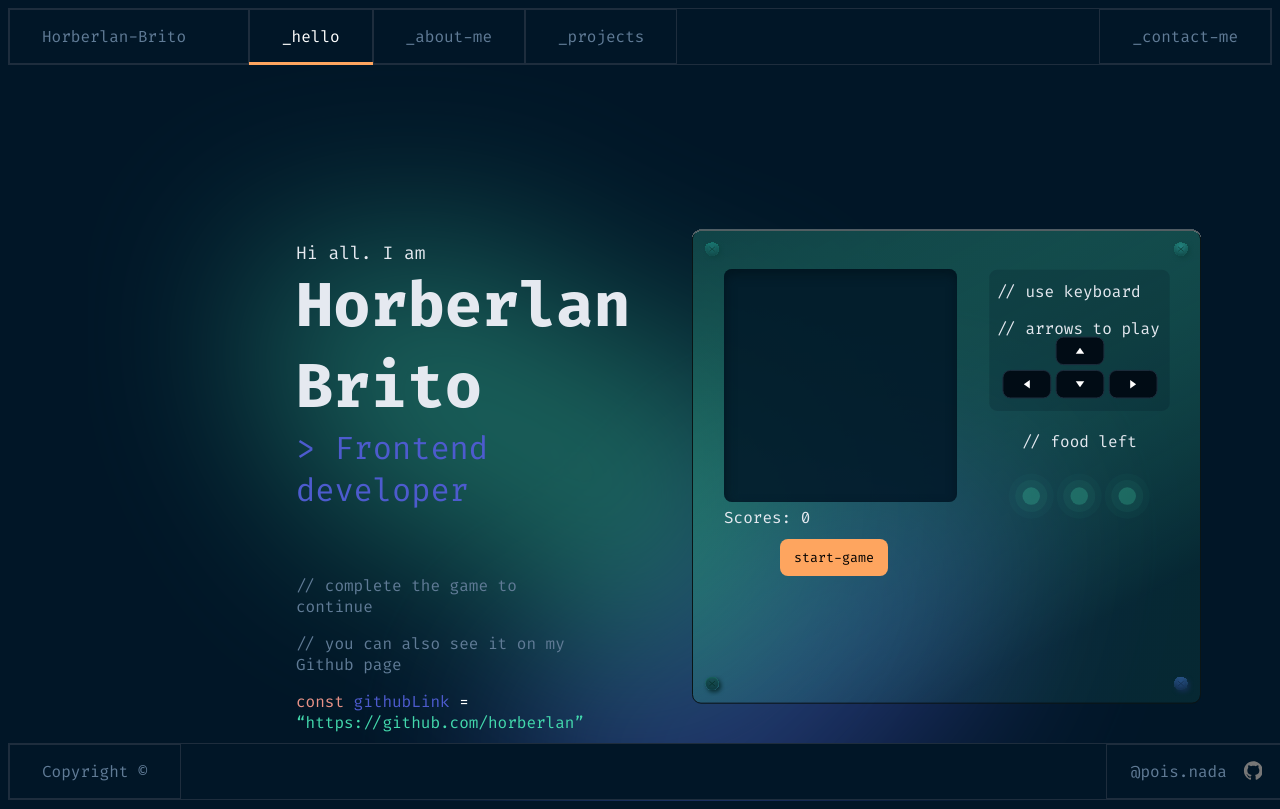
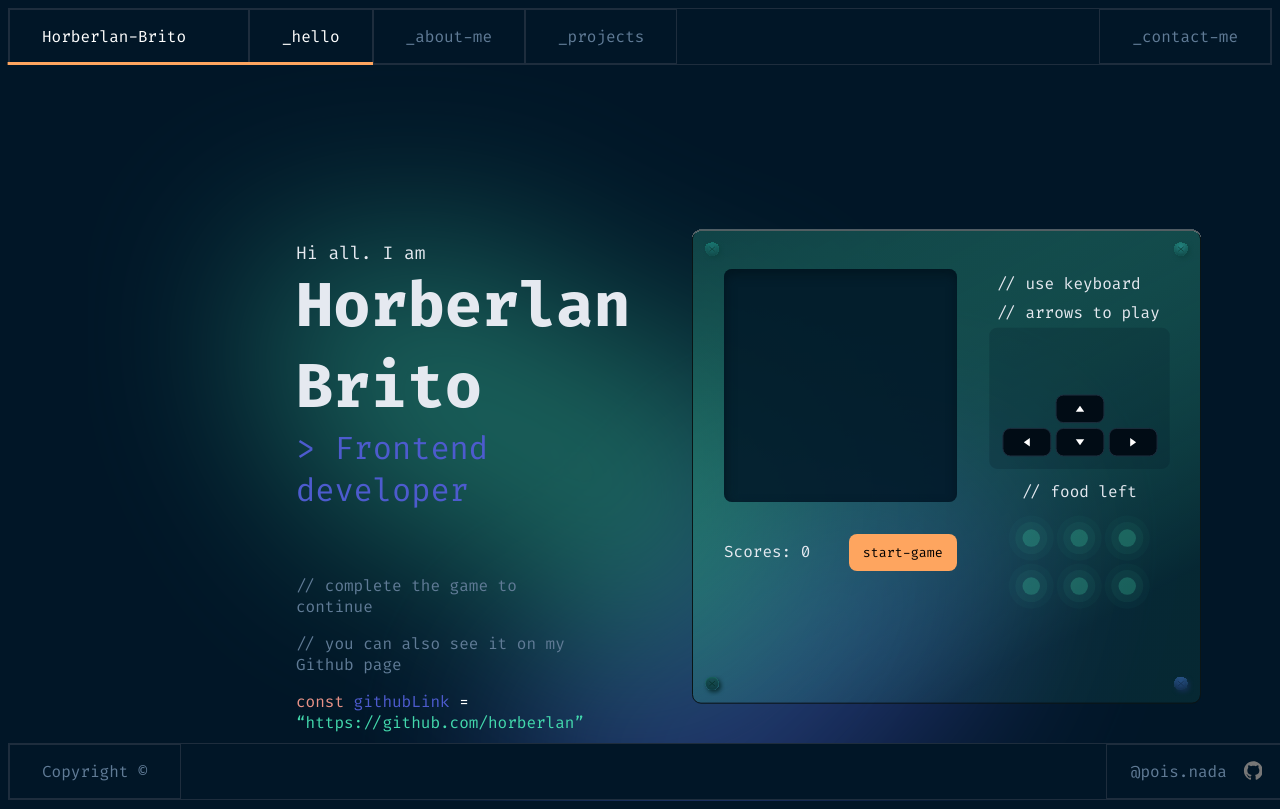
Before and after one commit to horberlan/horberlan-portfolio, a Vue app: page / in a window 1280 px wide. Built offline with nearby package versions, Linux system fonts and the light colour scheme; what quasar, vue-code-highlight would draw is missing.

Commit message:
fix: add snake game score condition

```diff
--- a/src/components/HeaderView.vue
+++ b/src/components/HeaderView.vue
@@ -6,12 +6,7 @@
   </span>
   <TransitionGroup name="header">
     <nav :class="containerClass" v-if="displayAll" ref="containerHeader">
-    <router-link
-      v-for="(link, index) in header"
-      :key="index"
-      :to="`${link.to}`"
-      class="navLinks"
-    >
+      <router-link v-for="(link, index) in header" :key="index" :to="`${link.to}`" class="navLinks">
         <span v-if="displayAll"> {{ link.title }}</span>
       </router-link>
     </nav>
@@ -25,7 +20,7 @@ import { onClickOutside } from '@vueuse/core'
 const header = [
   {
     title: "Horberlan-Brito",
-    toggle: "a",
+    to: "/",
   },
   {
     title: "_hello",
@@ -68,13 +63,16 @@ onMounted(() => {
 <style lang="scss" scoped>
 $bg-color: #1e2d3d;
 $primary: #607b96;
+
 main {
   position: relative;
 }
+
 nav {
   display: flex;
   flex-flow: row wrap;
   border: 1px solid $bg-color;
+
   .navLinks {
     border: 1px solid $bg-color;
     color: $primary;
@@ -82,21 +80,26 @@ nav {
     text-decoration: none;
     padding: 1rem 2rem;
     transition: 200ms;
+
     &:nth-child(1) {
       width: $nav-size;
     }
+
     &:last-child {
       margin-inline-start: auto;
     }
   }
+
   &.small-screen-nav {
     flex-direction: column;
   }
 }
+
 .router-link-active,
 .router-link-exact-active {
   position: relative;
   color: $white-full !important;
+
   &::before {
     content: "";
     background: #fea55f;
@@ -108,6 +111,7 @@ nav {
     transform: translateX(-50%);
   }
 }
+
 .toggleIcon {
   width: 35px;
   height: 2px;
@@ -120,13 +124,14 @@ nav {
   flex-direction: column;
   align-items: end;
 }
+
 .header-enter-active,
 .header-leave-active {
   transition: all 0.5s ease;
 }
+
 .header-enter-from,
 .header-leave-to {
   opacity: 0;
   transform: translateY(-10px);
-}
-</style>
+}</style>
--- a/src/router/index.ts
+++ b/src/router/index.ts
@@ -8,6 +8,11 @@ import ProjectView from "@/views/projects/ProjectView.vue";
 const router = createRouter({
   history: createWebHistory(import.meta.env.BASE_URL),
   routes: [
+    {
+      path: "/",
+      name: "",
+      component: IndexHomeVue,
+    },
     {
       path: "/",
       name: "home",
--- a/src/views/home/SnakeCanvas/SnakeCanvas.vue
+++ b/src/views/home/SnakeCanvas/SnakeCanvas.vue
@@ -6,6 +6,6 @@
     :height="boardSizePx"
   ></canvas>
 </template>
-<script src="./SnakeCanvas.js"></script>
+<script src="./SnakeCanvas.ts"></script>
 
 <style scoped src="./SnakeCanvas.css"></style>
--- a/src/views/home/SnakeGame.vue
+++ b/src/views/home/SnakeGame.vue
@@ -1,50 +1,41 @@
 <template>
   <div class="snake">
     <div id="app">
-      <SnakeCanvas
-        :cellSize="cellSize"
-        :boardSize="boardSize"
-        :speed="speed"
-        :isPlaying="isPlaying"
-        :stop="stop"
-        :addScores="addScores"
-        :scores="scores"
-      />
+      <SnakeCanvas :cellSize="cellSize" :boardSize="boardSize" :speed="speed" :isPlaying="isPlaying" :stop="stop"
+        :addScores="addScores" :scores="scores" />
       <div v-if="winner" class="winner">
         <span> WELL DONE! </span>
       </div>
-      <button
-        id="play-btn"
-        v-if="!isPlaying"
-        @keyup.space="isPlaying ? stop() : start()"
-        @click="isPlaying ? stop() : start()"
-      >
-        {{ isPlaying ? "end-game" : "start-game" }}
-      </button>
-      <div>Scores: {{ scores }}</div>
+      <div>
+        <div class="skane-actions">
+          <span>Scores: {{ scores }}</span>
+          <button id="play-btn" ref="buttonSnake" v-if="!isPlaying" @keydown.space="isPlaying ? stop() : start()"
+            @click="isPlaying ? stop() : start()">
+            {{ isPlaying ? "end-game" : "start-game" }}
+          </button>
+        </div>
+      </div>
     </div>
     <div id="label">
       <div class="snake_keymap">
         <p>// use keyboard</p>
         <p>// arrows to play</p>
+        <div class="keymap"></div>
       </div>
       <p>// food left</p>
 
-      <div>
-        <SvgIcon
-          v-for="(foods, index) in foodLoop"
-          :key="index"
-          :name="foods.name"
-          :empty="foods.empty"
-          size="xl"
-        />
+      <div v-if="scores <= 6" class="foods">
+        <SvgIcon v-for="foods in foodLoop" :key="foods.name" :name="foods.name" :empty="foods.empty" size="xl" />
+      </div>
+      <div v-else>
+        {{ textFinish }}
       </div>
     </div>
   </div>
 </template>
 
 <script setup lang="ts">
-import { ref } from "vue";
+import { ref, type Ref, watchEffect } from "vue";
 import SnakeCanvas from "@/views/home/SnakeCanvas/SnakeCanvas.vue";
 import SvgIcon from "@/components/SvgIcon.vue";
 
@@ -55,39 +46,63 @@ const scores = ref(0);
 const isPlaying = ref(false);
 const food = ref(true);
 const winner = ref(false);
+const textFinish = ref("");
+const buttonSnake = ref(null) as Ref<HTMLElement | null>;
 
-const foodLoop = [
+const foodLoop = ref([
   { name: "SnakeFood", empty: food.value },
   { name: "SnakeFood", empty: food.value },
   { name: "SnakeFood", empty: food.value },
-];
+  { name: "SnakeFood", empty: food.value },
+  { name: "SnakeFood", empty: food.value },
+  { name: "SnakeFood", empty: food.value },
+]);
+
 const start = () => {
   isPlaying.value = true;
-  foodLoop[0].empty = true;
+  foodLoop.value = [];
   winner.value = false;
   scores.value = 0;
 };
+
 const stop = () => {
+  console.log("oi")
   isPlaying.value = false;
   scores.value = 0;
 };
+
 const addScores = () => {
   scores.value = ++scores.value;
-  if (scores.value === 10) {
+  foodLoop.value.push({ name: "SnakeFood", empty: !food.value });
+
+  if (scores.value === 6) {
     winner.value = true;
     stop();
   }
-  foodLoop[0].empty = false;
+  foodLoop.value[0].empty = false;
 };
+
+watchEffect(() => {
+  if (buttonSnake.value)
+    buttonSnake.value.focus();
+});
 </script>
 
 <style lang="scss" scoped>
+#app {
+  position: relative;
+  display: flex;
+  flex-direction: column;
+  gap: 2rem;
+}
+
 #label {
   display: flex;
   align-items: center;
   flex-direction: column;
   gap: 2%;
 }
+
 .snake {
   display: flex;
   position: relative;
@@ -99,42 +114,60 @@ const addScores = () => {
   gap: 2rem;
   margin: 0.25rem;
 }
+
 @media screen and (max-width: 768px) {
   .snake {
     width: auto;
   }
 }
+
 .snake_keymap {
-  background: url("../../assets/snake_game_keymap.svg") no-repeat;
-  background-size: cover;
-  width: 11.3362rem;
-  height: 8.875rem;
   margin: 0 auto;
+  display: flex;
+  flex-flow: column;
+
+  .keymap {
+    background: url("../../assets/snake_game_keymap.svg") no-repeat;
+    background-size: cover;
+    width: 11.3362rem;
+    height: 8.875rem;
+
+  }
 }
+
 .snake_game {
   box-shadow: inset 1px 5px 11px rgba(2, 18, 27, 0.71);
   border-radius: 8px;
   margin-block-end: 1rem;
 }
+
 #play-btn {
-  position: absolute;
-  left: 5.5rem;
-  bottom: 8rem;
   background: #fea55f;
   padding: 0.625rem 0.875rem;
   border-radius: 0.5rem;
   color: black;
   border: none;
+  outline: none;
 }
+
 p {
   padding-block: 0.25rem;
-  margin: 0.5rem 0.5rem;
+  margin: 0 0.5rem;
 }
+
 .winner {
-  display: grid;
+  display: flex;
+  /* Use flex to center both horizontally and vertically */
+  justify-content: center;
+  /* Center horizontally */
+  align-items: center;
+  /* Center vertically */
   position: absolute;
   bottom: 12rem;
-  left: 2.3rem;
+  left: 50%;
+  /* Center horizontally */
+  transform: translateX(-50%);
+  /* Center horizontally */
   width: 26%;
   place-items: center;
   background: rgba(1, 22, 39, 0.84);
@@ -145,4 +178,18 @@ p {
   font-size: 1.5rem;
   color: #43d9ad;
 }
-</style>
+
+.skane-actions {
+  display: flex;
+  justify-content: space-between;
+
+  span {
+    line-height: 2.3rem;
+  }
+}
+
+.foods {
+  display: grid;
+  align-items: center;
+  grid-template-columns: 1fr 1fr 1fr;
+}</style>
```
Also changed, not shown: tsconfig.json (+4 -14 lines), src/views/home/SnakeCanvas/SnakeCanvas.ts (renamed from src/views/home/SnakeCanvas/SnakeCanvas.js). Lines whose indentation alone changed are shown as unchanged.
